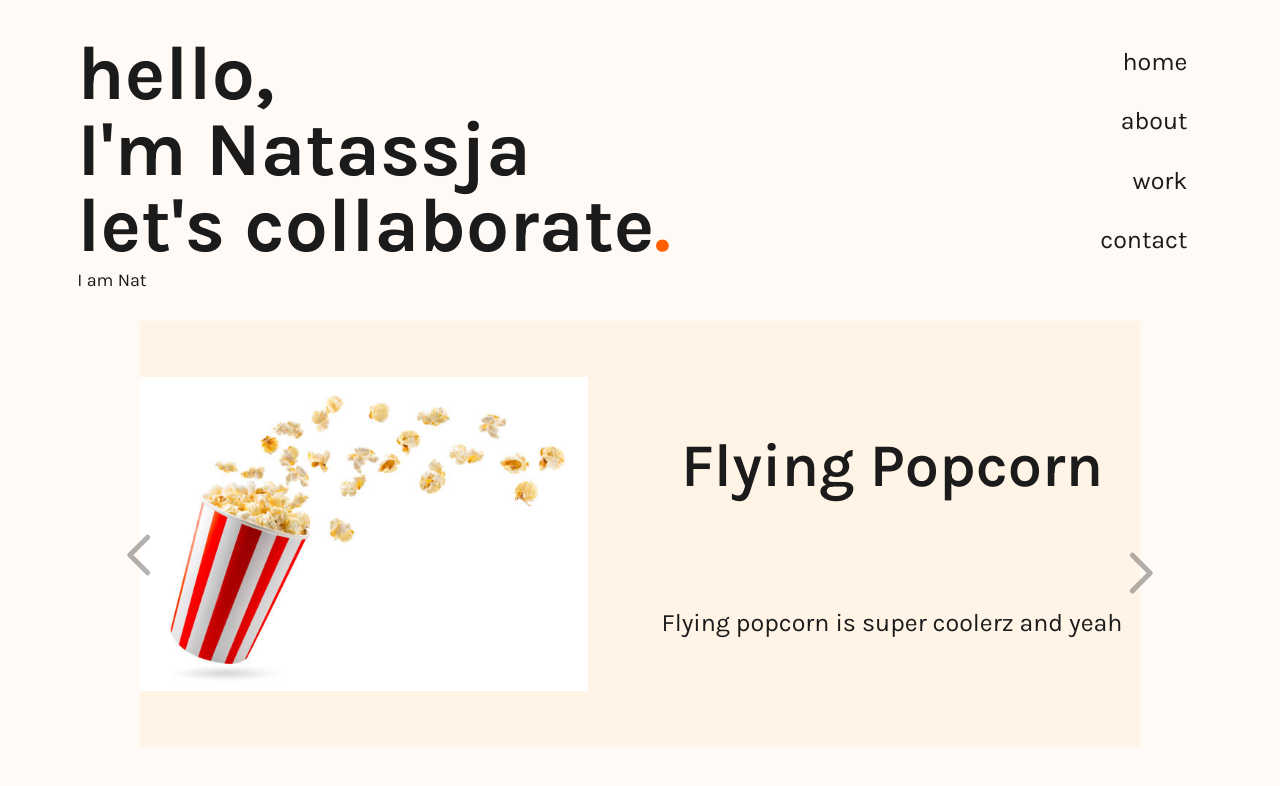
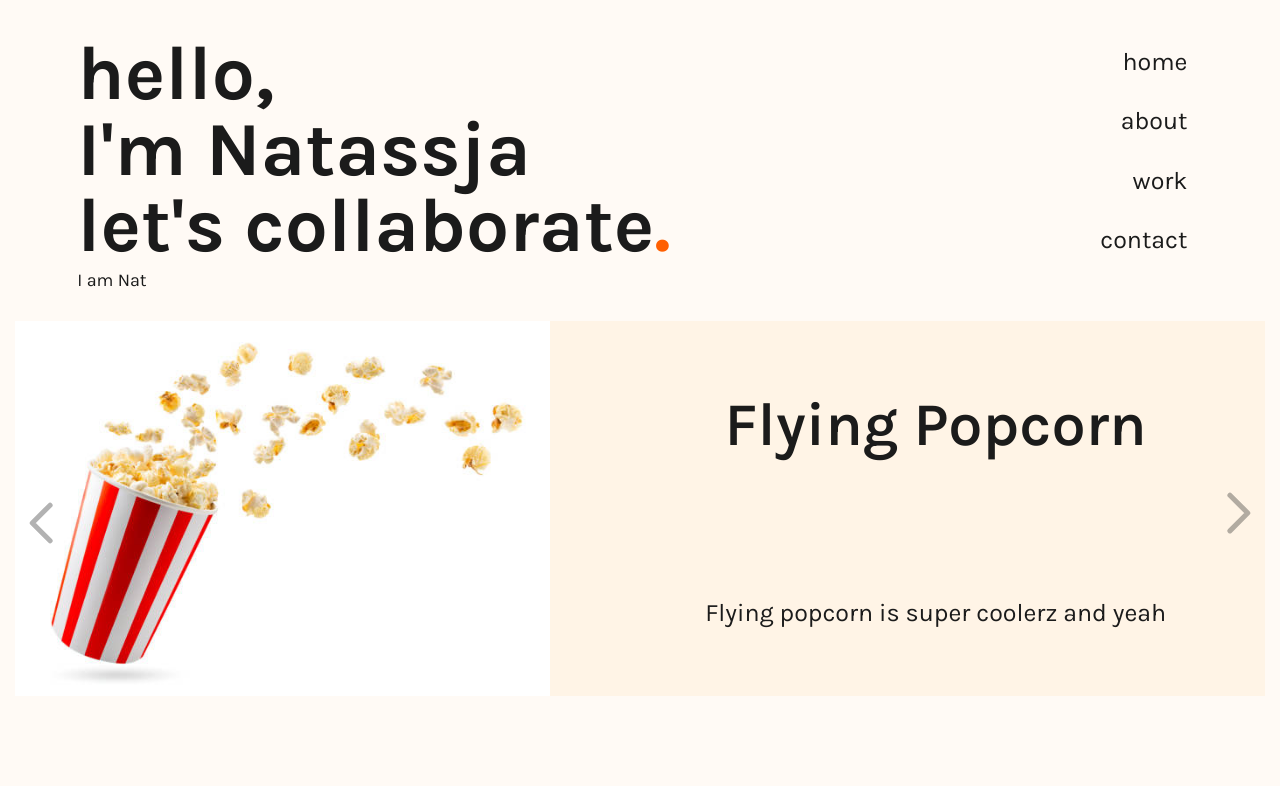
Before and after one commit to KevinKhau/nat-website, a website: page index.html in a window 1280 px wide. Drawn offline with Linux system fonts and the light colour scheme.

Commit message:
cleaned carousel

```diff
--- a/style.css
+++ b/style.css
@@ -70,10 +70,10 @@ article {
 }
 
 .carousel {
-  box-sizing: border-box;
-  width: 40rem;
+  /* box-sizing: border-box; */
+  width: 50rem;
   margin: 1.175rem auto;
-  padding: 2.25rem 0;
+  /* padding: 2.25rem 0; */
   background-color: #fff4e6;
 
   /* display: flex;
@@ -91,7 +91,7 @@ article {
 }
 
 .carousel img {
-  height: 12.55rem;
+  height: 15rem;
   /* width: 12.5rem; */
   grid-row: span 2;
 }
@@ -113,15 +113,15 @@ article {
 }
 
 .carousel--btn__left {
-  top: 55%;
+  top: 54%;
   left: 0;
-  transform: translate(-50%, -50%);
+  transform: translate(-5%, -50%);
 }
 
 .carousel--btn__right {
-  top: 45%;
+  top: 35%;
   right: 0;
-  transform: translate(50%, 50%);
+  transform: translate(5%, 50%);
 }
 
 .carousel--arrow {
```
